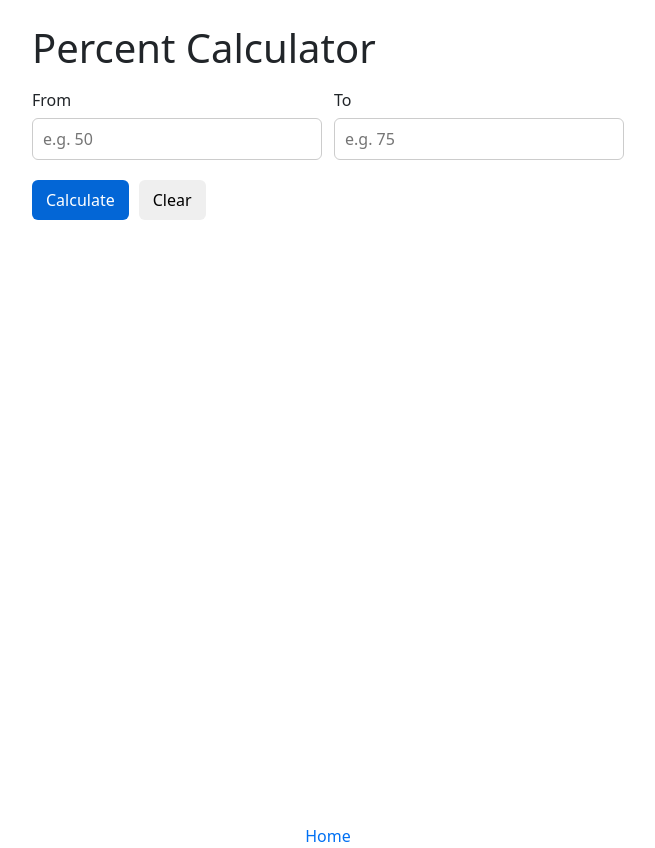
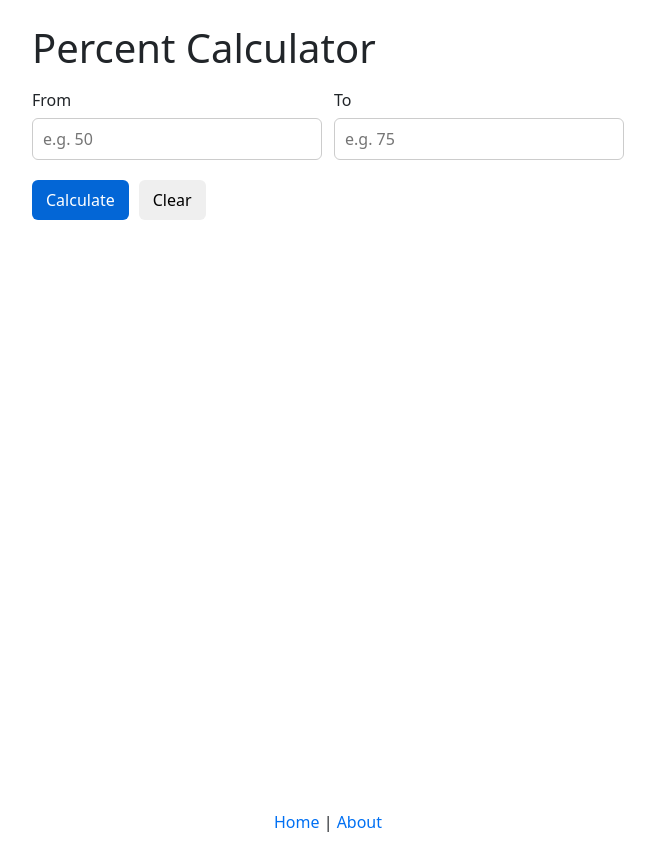
Before and after one commit to mayurkode7/Tools, a Next.js app in the folder tools-app/: page /percent in a window 1280 px wide. Shown: the whole page, without its empty margins (312-967 px from the left). Built offline with nearby package versions, Linux system fonts and the light colour scheme.

Commit message:
Add About link to footer for improved navigation

```diff
--- a/tools-app/src/app/percent/page.js
+++ b/tools-app/src/app/percent/page.js
@@ -108,8 +108,8 @@ export default function Page() {
 
 
         </main>
-         <footer style={styles.footer || { marginTop: 24, textAlign: 'center' }}>
-            <Link href={"/"} style={styles.link || { color: '#0070f3', textDecoration: 'none' }}>Home</Link>
+         <footer style={styles.footer || { marginTop: 10, textAlign: 'center' }}>
+            <Link href={"/"} style={styles.link || { color: '#0070f3', textDecoration: 'none' }}>Home</Link> | <Link href={"/about"} style={styles.link || { color: '#0070f3', textDecoration: 'none' }}>About</Link>
         </footer>
         </div>
 
```
